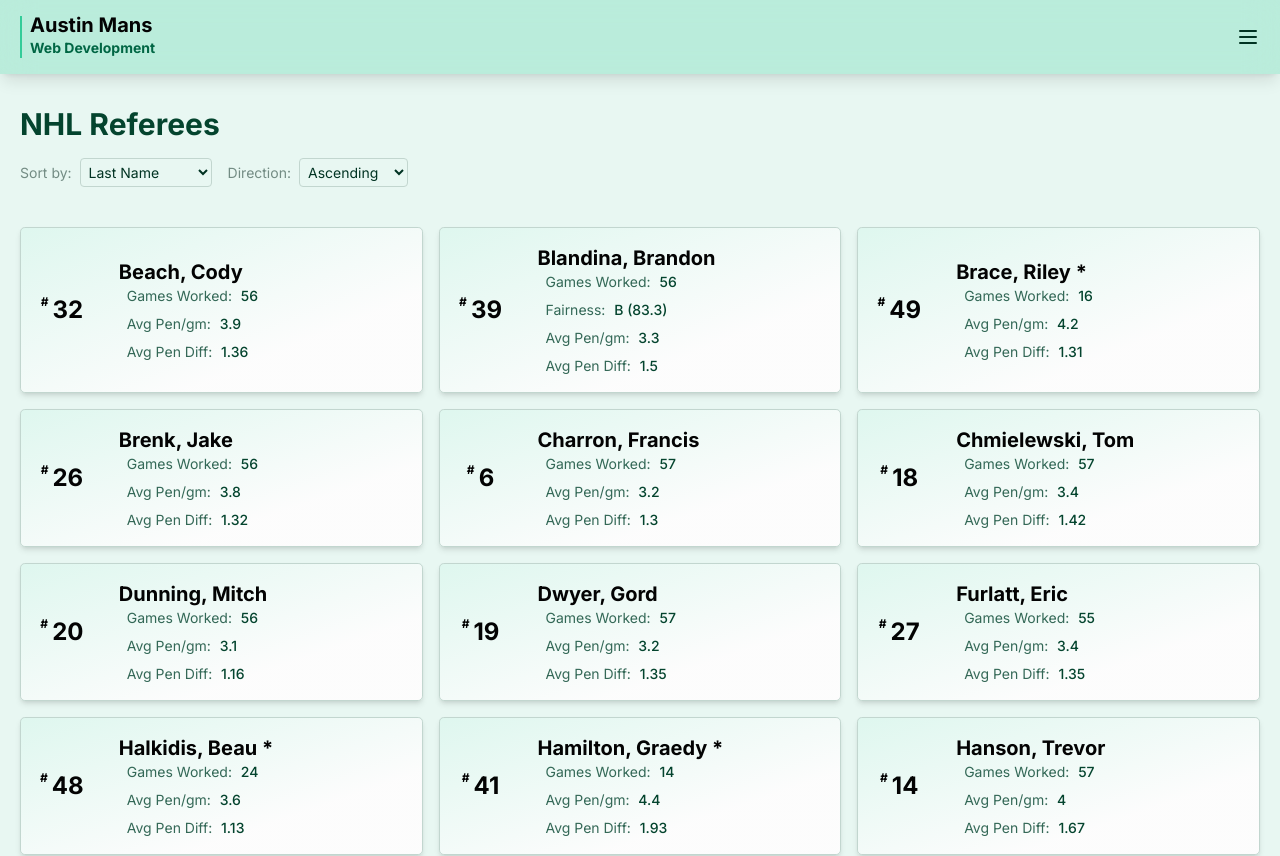
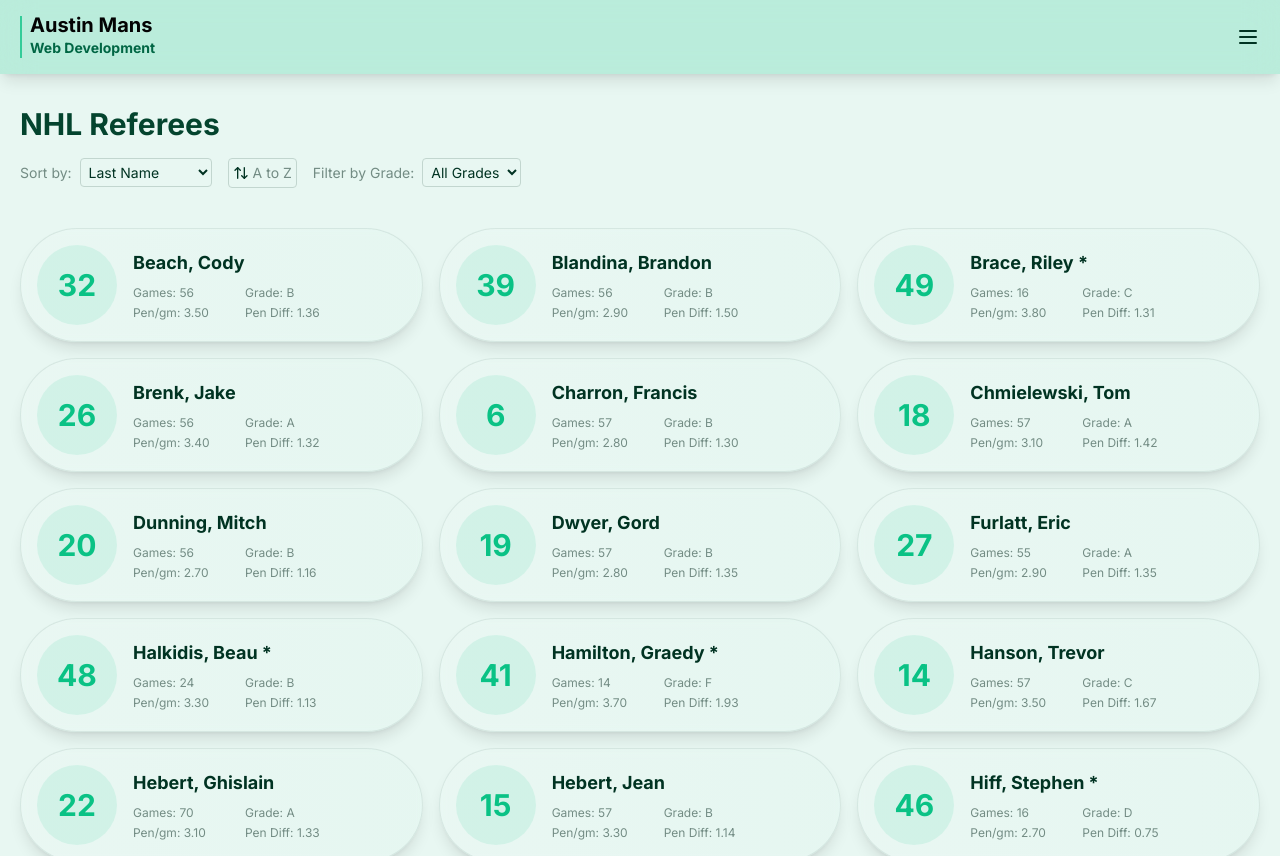
Before and after one commit to ATMcrazy8/austinmanscom-site, a Next.js app: page /referee-stats in a window 1280 px wide. Shown: the top 856 px of the page. Built offline with nearby package versions, Linux system fonts and the light colour scheme.

Commit message:
many updates to style and processes

```diff
--- a/app/referee-stats/[referee]/page.tsx
+++ b/app/referee-stats/[referee]/page.tsx
@@ -4,8 +4,8 @@
 import { notFound } from "next/navigation";
 import { slugify } from "@/lib/slugify";
 import RefereeRadar from "@/components/RefereeRadar";
+import { calculateFairnessScores } from "@/lib/calculateFairnessScores";
 import referees from "../../../data/referees.json";
-
 
 const formatPercent = (val: string | number) =>
   `${parseFloat(String(val)).toFixed(2)}%`;
@@ -89,6 +89,15 @@
   if (!refData) return notFound();
   const [lastName, firstName] = refData.name.split(",").map((s) => s.trim());
 
+  // Calculate fairness score on-demand
+  const fairnessScores = calculateFairnessScores(referees);
+  const fairnessScore = fairnessScores.find(s => s.name === refData.name);
+  const refDataWithScore = {
+    ...refData,
+    fairnessScore: fairnessScore?.score ?? 0,
+    fairnessGrade: fairnessScore?.grade ?? "F"
+  };
+
   const photoPath = path.join(
     process.cwd(),
     "public/ref-photos",
@@ -156,6 +165,7 @@
   ];
 
   return (
+    <div className="w-full min-h-screen bg-background">
       <div className="w-[calc(100%-40px)] max-w-[1520px] mx-auto py-6">
         <div className="flex flex-col md:flex-row md:items-center justify-between gap-12">
           <div className="flex flex-col gap-10">
@@ -195,7 +205,7 @@
               </div>
             </div>
 
-          {refData.fairnessGrade && (
+            {refDataWithScore.fairnessGrade && (
               <div className="text-primary mx-auto">
                 <div className="relative inline-flex flex-col group">
                   <div className="flex items-center gap-4 px-2">
@@ -203,10 +213,10 @@
                     <p
                       className="text-[48px] font-bold"
                       style={{
-                      color: `hsl(${Math.max(0, Math.min(120, refData.fairnessScore * 1.2))}, 70%, 50%)`
+                        color: `hsl(${refDataWithScore.fairnessScore <= 50 ? 0 : (refDataWithScore.fairnessScore - 50) * 2.4}, 70%, 50%)`
                       }}
                     >
-                    {refData.fairnessGrade}
+                      {refDataWithScore.fairnessGrade}
                     </p>
                   </div>
                   <div
@@ -214,17 +224,20 @@
                     style={{ width: '100%' }}
                   >
                     <div
-                    className="h-full rounded-full"
+                      className="h-full rounded-full animate-progress-fill"
                       style={{
-                      width: `${refData.fairnessScore}%`,
-                      backgroundColor: `hsl(${Math.max(0, Math.min(120, refData.fairnessScore * 1.2))}, 70%, 50%)`
-                    }}
+                        '--progress-width': `${refDataWithScore.fairnessScore}%`,
+                        backgroundColor: `hsl(${refDataWithScore.fairnessScore <= 50 ? 0 : (refDataWithScore.fairnessScore - 50) * 2.4}, 70%, 50%)`,
+                        animationDuration: '1s',
+                        animationTimingFunction: 'ease-out',
+                        animationFillMode: 'forwards'
+                      } as React.CSSProperties}
                     />
                   </div>
-                <div className="absolute -bottom-8 right-0 sm:-bottom-3 sm:-right-20 opacity-0 group-hover:opacity-100 transition-opacity duration-200">
+                  <div className="absolute -bottom-8 right-0 sm:-bottom-3 sm:-right-[6rem] opacity-0 group-hover:opacity-100 transition-opacity duration-200">
                     <div className="bg-card border rounded px-2 py-1 shadow-sm">
                       <p className="text-xs text-card-foreground">
-                      {refData.fairnessScore} / 100
+                        {refDataWithScore.fairnessScore} / 100
                       </p>
                     </div>
                   </div>
@@ -237,7 +250,7 @@
           </div>
 
           <div className="w-full md:w-3/5 text-primary">
-          <RefereeRadar referee={refData} />
+            <RefereeRadar referee={refDataWithScore} />
           </div>
         </div>
 
@@ -246,16 +259,16 @@
           <div className="grid grid-cols-1 sm:grid-cols-2 lg:grid-cols-3 gap-4">
             {statsToShow.map(({ label, key, context, isPercent }) => {
               const refVal =
-              typeof refData[key] === "string"
-                ? parseFloat(refData[key])
-                : refData[key];
+                typeof refDataWithScore[key] === "string"
+                  ? parseFloat(refDataWithScore[key])
+                  : refDataWithScore[key];
               const leagueAvg = averages[key];
               const rank = calculateRank(referees, key, refVal);
 
               return (
                 <div
                   key={key}
-                className="p-4 border rounded-xl bg-card shadow-sm hover:shadow-md hover:scale-[1.02] transition duration-150"
+                  className="p-4 rounded-lg shadow-lg backdrop-blur-sm bg-card/50 border border-card-foreground/10 hover:border-card-foreground/20 hover:shadow-xl transition-all duration-300"
                 >
                   <h3 className="font-semibold text-card-foreground mb-1">
                     {label}
@@ -286,5 +299,6 @@
           </div>
         </div>
       </div>
+    </div>
   );
 }
--- a/app/referee-stats/page.tsx
+++ b/app/referee-stats/page.tsx
@@ -4,18 +4,16 @@
 import { slugify } from "@/lib/slugify";
 import { useEffect, useState } from "react";
 import { motion } from "framer-motion";
+import { calculateFairnessScores } from "@/lib/calculateFairnessScores";
+import { ArrowUpDown } from "lucide-react";
+import { Referee as FairnessReferee } from "@/lib/calculateFairnessScores";
 
 
-type Referee = {
-  id: number;
-  refNumber: number;
-  name: string;
-  totalGames: number;
-  penaltiesPerGame: number;
-  pimPerGame: number;
-  avgPenaltyDiff: number;
-  fairnessScore?: number;
-  fairnessGrade?: string;
+type Referee = FairnessReferee & {
+  fairnessScore: {
+    score: number;
+    grade: string;
+  };
 };
 
 type SortKey = "lastName" | "refNumber" | "totalGames" | "fairnessScore";
@@ -28,6 +26,26 @@
   const [sortDirection, setSortDirection] = useState<SortDirection>("asc");
   const [gradeFilter, setGradeFilter] = useState<string>("all");
 
+  // Get default direction for a sort type
+  const getDefaultDirection = (type: SortKey): SortDirection => {
+    switch (type) {
+      case "lastName":
+        return "asc"; // A to Z
+      case "refNumber":
+        return "asc"; // Low to High
+      case "totalGames":
+        return "desc"; // Most to Least
+      case "fairnessScore":
+        return "desc"; // A to F
+    }
+  };
+
+  // Handle sort type change
+  const handleSortByChange = (newSortBy: SortKey) => {
+    setSortBy(newSortBy);
+    setSortDirection(getDefaultDirection(newSortBy));
+  };
+
   useEffect(() => {
     fetch("/api/referees")
       .then((res) => res.json())
@@ -37,35 +55,86 @@
       });
   }, []);
 
-  const sortedReferees = [...referees]
-    .filter(ref => gradeFilter === "all" || ref.fairnessGrade === gradeFilter)
-    .sort((a, b) => {
-      if (sortBy === "lastName") {
-        const getLastName = (name: string) => {
-          const cleaned = name.replace(/\*/g, "").trim();
-          const parts = cleaned.split(",");
-          return parts.length > 1
-            ? parts[0].trim().toLowerCase()
-            : cleaned.split(" ").slice(-1)[0].toLowerCase();
+  // Calculate fairness scores for all referees
+  const fairnessScores = calculateFairnessScores(referees);
+
+  // Combine referee data with fairness scores
+  const refereesWithScores = referees.map(ref => ({
+    ...ref,
+    fairnessScore: {
+      score: fairnessScores.find(s => s.name === ref.name)?.score ?? 0,
+      grade: fairnessScores.find(s => s.name === ref.name)?.grade ?? "F"
+    }
+  }));
+
+  // Filter by grade if needed
+  const filteredReferees = gradeFilter === "all"
+    ? refereesWithScores
+    : refereesWithScores.filter(ref => ref.fairnessScore.grade === gradeFilter);
+
+  // Sort referees based on selected criteria
+  const sortedReferees = [...filteredReferees].sort((a, b) => {
+    let comparison = 0;
+
+    switch (sortBy) {
+      case "lastName":
+        const aLastName = a.name.split(",")[0].trim();
+        const bLastName = b.name.split(",")[0].trim();
+        // Make A appear at top, Z at bottom
+        comparison = aLastName.localeCompare(bLastName);
+        break;
+      case "refNumber":
+        comparison = (a.refNumber || 0) - (b.refNumber || 0);
+        break;
+      case "totalGames":
+        comparison = a.totalGames - b.totalGames;
+        break;
+      case "fairnessScore":
+        comparison = (a.fairnessScore.score || 0) - (b.fairnessScore.score || 0);
+        break;
+    }
+
+    // For last names, we want A at top (ascending)
+    const effectiveDirection = sortBy === "lastName"
+      ? sortDirection
+      : sortDirection;
+
+    return effectiveDirection === "asc" ? comparison : -comparison;
+  });
+
+  const toggleSortDirection = () => {
+    setSortDirection(prev => prev === "asc" ? "desc" : "asc");
   };
-        return sortDirection === "asc"
-          ? getLastName(a.name).localeCompare(getLastName(b.name))
-          : getLastName(b.name).localeCompare(getLastName(a.name));
-      } else if (sortBy === "refNumber") {
-        return sortDirection === "asc"
-          ? a.refNumber - b.refNumber
-          : b.refNumber - a.refNumber;
-      } else if (sortBy === "totalGames") {
-        return sortDirection === "asc"
-          ? a.totalGames - b.totalGames
-          : b.totalGames - a.totalGames;
-      } else if (sortBy === "fairnessScore") {
-        return sortDirection === "asc"
-          ? (a.fairnessScore || 0) - (b.fairnessScore || 0)
-          : (b.fairnessScore || 0) - (a.fairnessScore || 0);
+
+  const getDirectionText = () => {
+    switch (sortBy) {
+      case "lastName":
+        return sortDirection === "asc" ? "A to Z" : "Z to A";
+      case "refNumber":
+        return sortDirection === "asc" ? "Low to High" : "High to Low";
+      case "totalGames":
+        return sortDirection === "asc" ? "Least to Most" : "Most to Least";
+      case "fairnessScore":
+        return sortDirection === "asc" ? "F to A" : "A to F";
+      default:
+        return "";
     }
-      return 0;
-    });
+  };
+
+  const getDirectionTitle = () => {
+    switch (sortBy) {
+      case "lastName":
+        return sortDirection === "asc" ? "Sort A to Z" : "Sort Z to A";
+      case "refNumber":
+        return sortDirection === "asc" ? "Sort by lowest number" : "Sort by highest number";
+      case "totalGames":
+        return sortDirection === "asc" ? "Sort by fewest games" : "Sort by most games";
+      case "fairnessScore":
+        return sortDirection === "asc" ? "Sort by lowest grade" : "Sort by highest grade";
+      default:
+        return "";
+    }
+  };
 
   if (loading)
     return (
@@ -80,8 +149,9 @@
     );
 
   return (
-    <div className="flex flex-col items-center gap-4 py-8 w-full">
-      <div className="w-[calc(100%-40px)] max-w-[1520px] text-start">
+    <div className="w-full min-h-screen bg-background">
+      <div className="flex flex-col items-center gap-4 py-8 w-[calc(100%-40px)] max-w-[1520px] mx-auto">
+        <div className="w-full text-start">
           <h1 className="text-3xl font-bold text-card-foreground mb-4">
             NHL Referees
           </h1>
@@ -91,7 +161,7 @@
               Sort by:
               <select
                 value={sortBy}
-              onChange={(e) => setSortBy(e.target.value as SortKey)}
+                onChange={(e) => handleSortByChange(e.target.value as SortKey)}
                 className="ml-2 p-1 border rounded bg-background text-foreground"
               >
                 <option value="lastName">Last Name</option>
@@ -101,21 +171,17 @@
               </select>
             </label>
 
-          <label className="text-sm text-muted-foreground">
-            Direction:
-            <select
-              value={sortDirection}
-              onChange={(e) =>
-                setSortDirection(e.target.value as SortDirection)
-              }
-              className="ml-2 p-1 border rounded bg-background text-foreground"
+            <button
+              onClick={toggleSortDirection}
+              className="flex items-center gap-1 p-1 border rounded bg-background text-foreground hover:bg-muted transition-colors"
+              title={getDirectionTitle()}
             >
-              <option value="asc">Ascending</option>
-              <option value="desc">Descending</option>
-            </select>
-          </label>
+              <ArrowUpDown className="w-4 h-4" />
+              <span className="text-sm text-muted-foreground">
+                {getDirectionText()}
+              </span>
+            </button>
 
-          {sortBy === "fairnessScore" && (
             <label className="text-sm text-muted-foreground">
               Filter by Grade:
               <select
@@ -131,75 +197,43 @@
                 <option value="F">F</option>
               </select>
             </label>
-          )}
           </div>
         </div>
 
-      <ul className="w-[calc(100%-40px)] max-w-[1520px] grid grid-cols-1 md:grid-cols-2 lg:grid-cols-3 gap-4">
-        {sortedReferees.map((ref) => {
-          const slug = slugify(ref.name);
-          return (
-            <motion.li
-              key={ref.id}
-              initial={{ opacity: 0, scale: 0.98 }}
-              whileInView={{ opacity: 1, scale: 1 }}
-              whileHover={{ opacity: 1, scale: 1.02 }}
-              viewport={{ once: false, amount: 0.3 }}
-              transition={{ duration: 0.15, ease: "easeOut" }}
-              className="flex flex-row items-center justify-start border rounded-lg shadow-md bg-gradient-to-br from-secondary to-70% to-monotone hover:scale-[1.02] hover:shadow-lg hover:border-primary duration-150"
+        <div className="grid grid-cols-1 md:grid-cols-2 lg:grid-cols-3 gap-4 w-full">
+          {sortedReferees.map((referee, index) => (
+            <motion.div
+              key={referee.name}
+              initial={{ opacity: 0, y: 20 }}
+              animate={{ opacity: 1, y: 0 }}
+              transition={{ duration: 0.3, delay: index * 0.05 }}
             >
               <Link
-                href={`/referee-stats/${slug}`}
-                className="flex flex-row w-full"
+                href={`/referee-stats/${slugify(referee.name)}`}
+                className="block bg-gradient-to-r from-card/20 to-secondary/20 backdrop-blur-sm rounded-full border border-border/50 shadow-lg hover:shadow-xl hover:scale-[1.02] hover:border-ring/50 duration-200 h-full"
               >
-                <div className="flex items-center justify-center w-16 m-4">
-                  <p className="flex items-top gap-1 text-2xl font-bold text-monotone-foreground">
-                    <span className="text-xs">#</span>
-                    {ref.refNumber}
-                  </p>
+                <div className="p-4 flex items-center gap-4 h-full">
+                  <div className="flex items-center justify-center w-20 h-20 rounded-full bg-primary/10 text-primary font-bold text-3xl shrink-0">
+                    {referee.refNumber}
                   </div>
-
-                <div className="flex flex-col w-full p-4">
-                  <h2 className="text-xl text-monotone-foreground font-semibold">
-                    {ref.name}
-                  </h2>
-                  <div className="flex flex-row flex-wrap w-full gap-y-2">
-                    <p className="text-sm text-card-foreground/80 w-40 px-2">
-                      Games Worked:&#8199;
-                      <span className="text-card-foreground font-medium">
-                        {ref.totalGames}
-                      </span>
-                    </p>
-                    {ref.fairnessScore && (
-                      <p className="text-sm text-card-foreground/80 w-40 px-2">
-                        Fairness:&#8199;
-                        <span className="text-card-foreground font-medium">
-                          {ref.fairnessGrade} ({ref.fairnessScore.toFixed(1)})
-                        </span>
-                      </p>
-                    )}
-                    <p className="text-sm text-card-foreground/80 w-40 px-2">
-                      Avg Pen/gm:&#8199;
-                      <span className="text-card-foreground font-medium">
-                        {ref.penaltiesPerGame}
-                      </span>
-                    </p>
-                    <p className="text-sm text-card-foreground/80 w-40 px-2">
-                      Avg Pen Diff:&#8199;
-                      <span className="text-card-foreground font-medium">
-                        {ref.avgPenaltyDiff}
-                      </span>
-                    </p>
+                  <div className="flex flex-col gap-2 flex-1 min-w-0">
+                    <h3 className="text-lg font-semibold truncate">{referee.name}</h3>
+                    <div className="flex flex-wrap gap-x-4 gap-y-1 text-xs text-muted-foreground">
+                      <p className="whitespace-nowrap w-24">Games: {referee.totalGames}</p>
+                      <p className="whitespace-nowrap w-24">Grade: {referee.fairnessScore.grade || 'N/A'}</p>
+                      <p className="whitespace-nowrap w-24">Pen/gm: {typeof referee.minorsPerGame === 'number' ? referee.minorsPerGame.toFixed(2) : 'N/A'}</p>
+                      <p className="whitespace-nowrap w-24">Pen Diff: {typeof referee.avgPenaltyDiff === 'number' ? referee.avgPenaltyDiff.toFixed(2) : 'N/A'}</p>
+                    </div>
                   </div>
                 </div>
               </Link>
-            </motion.li>
-          );
-        })}
-      </ul>
+            </motion.div>
+          ))}
+        </div>
 
-      <div className="w-[calc(100%-40px)] max-w-[1520px] text-start">
+        <div className="w-full text-start">
           <i className="text-muted-foreground">* NHL/AHL Official</i>
+        </div>
       </div>
     </div>
   );
--- a/lib/getFairnessScores.ts
+++ b/lib/calculateFairnessScores.ts
@@ -1,4 +1,4 @@
-type RefereeStatKey =
+export type RefereeStatKey =
   | "goalsPerGame"
   | "ppOpportunities"
   | "minorsPerGame"
@@ -9,14 +9,15 @@
   | "homeWinPercentage"
   | "gamesToOT";
 
-type Referee = Record<RefereeStatKey, number | string> & {
-    name: string;
+export type Referee = Record<RefereeStatKey, number | string> & {
+  name: string;
+  refNumber: number | null;
+  totalGames: number;
 };
 
 type FairnessScore = {
   name: string;
   score: number; // 0–100, higher = more fair
-  zScores: Record<RefereeStatKey, number>;
   grade: string;
 };
 
@@ -34,7 +35,7 @@
   return Math.sqrt(variance);
 }
 
-function getFairnessScores(referees: Referee[]): FairnessScore[] {
+export function calculateFairnessScores(referees: Referee[]): FairnessScore[] {
   const keys: RefereeStatKey[] = [
     "goalsPerGame",
     "ppOpportunities",
@@ -89,17 +90,6 @@
   });
 
   const scores: FairnessScore[] = referees.map((ref) => {
-    const zScores: Record<RefereeStatKey, number> = {
-      goalsPerGame: 0,
-      ppOpportunities: 0,
-      minorsPerGame: 0,
-      penaltiesPerGame: 0,
-      pimPerGame: 0,
-      penaltyHomePercentage: 0,
-      avgPenaltyDiff: 0,
-      homeWinPercentage: 0,
-      gamesToOT: 0,
-    };
     let totalZ = 0;
     let totalWeight = 0;
 
@@ -107,34 +97,27 @@
       const val = parsePercent(ref[key]);
       const z = statStdDevs[key]! === 0 ? 0 : (val - statMeans[key]!) / statStdDevs[key]!;
       const absZ = Math.abs(z);
-      zScores[key] = absZ;
       totalZ += absZ * statWeights[key];
       totalWeight += statWeights[key];
     });
 
     const weightedAvgZ = totalZ / totalWeight;
     const fairnessScore = Math.max(0, Math.min(100, 100 - weightedAvgZ * 20));
+    const score = parseFloat(fairnessScore.toFixed(2));
+
+    // Score-based grading
+    let grade = "F";
+    if (score >= 90) grade = "A";
+    else if (score >= 80) grade = "B";
+    else if (score >= 70) grade = "C";
+    else if (score >= 60) grade = "D";
 
     return {
       name: ref.name,
-      score: parseFloat(fairnessScore.toFixed(2)),
-      zScores,
-      grade: "", // will assign below
+      score,
+      grade
     };
-  });
-
-  // Score-based grading instead of percentile-based
-  scores.forEach((s) => {
-    if (s.score >= 90) s.grade = "A";
-    else if (s.score >= 80) s.grade = "B";
-    else if (s.score >= 70) s.grade = "C";
-    else if (s.score >= 60) s.grade = "D";
-    else s.grade = "F";
   });
 
   return scores;
 }
-
-module.exports = {
-  getFairnessScores
-};
--- a/tsconfig.build.json
+++ b/tsconfig.build.json
@@ -11,6 +11,6 @@
     "rootDir": ".",
     "types": ["node"]
   },
-  "include": ["lib/getFairnessScores.ts"],
+  "include": [],
   "exclude": ["node_modules"]
 }
```
Also changed, not shown: app/globals.css (+13 -0 lines), components/RefereeRadar.tsx (+55 -48 lines), components/ui/dialog.tsx (added, +119 -0 lines), components/ui/visually-hidden.tsx (added, +21 -0 lines), scripts/updateReferees.mjs (+4 -26 lines), types/referee.ts (added, +10 -0 lines). Lines whose indentation alone changed are shown as unchanged.
